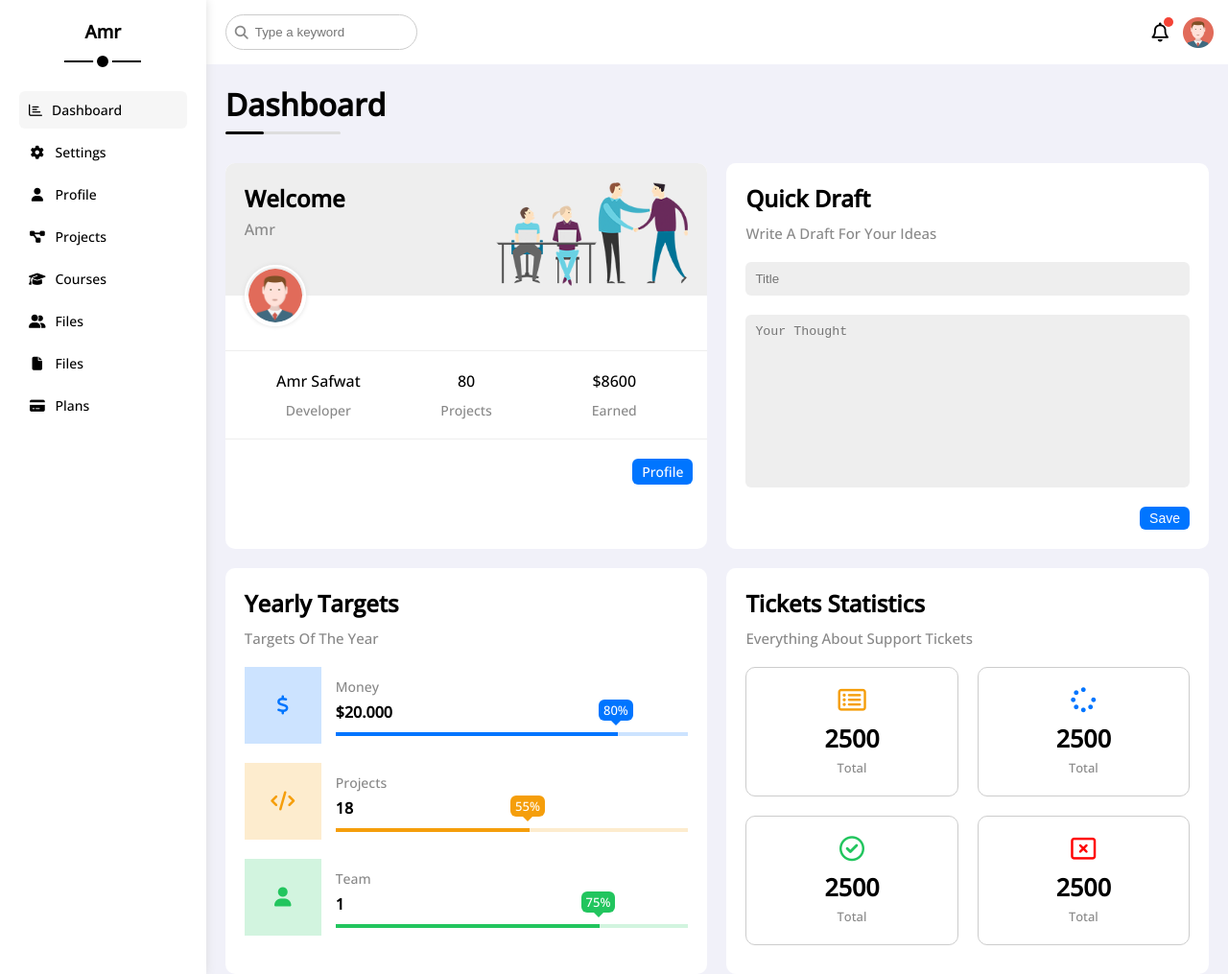
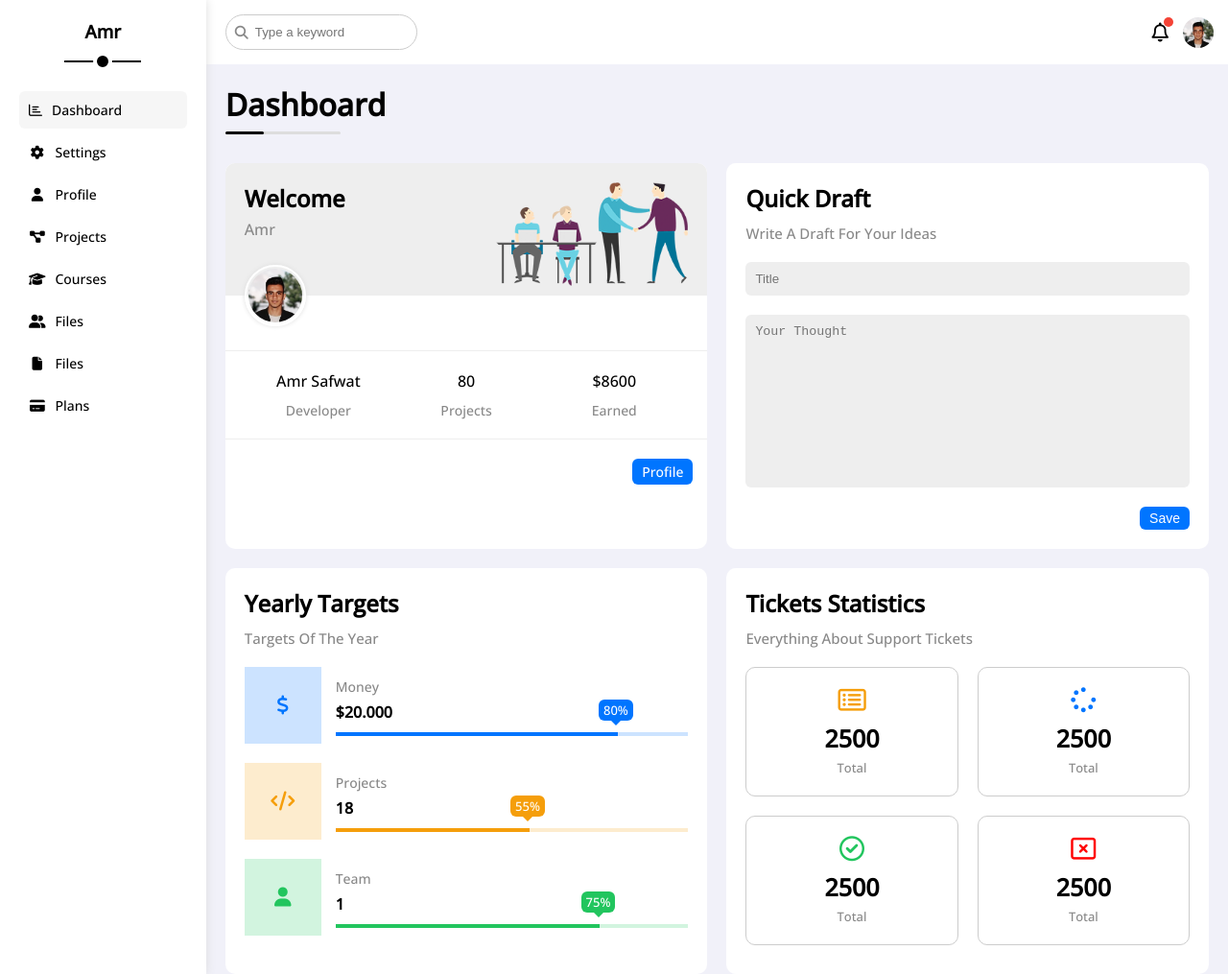
Before and after one commit to Amr-Safwat/Dashboard, a plain HTML site: page index.html in a window 1280 px wide. Shown: the whole page at 96% size. Drawn offline with nearby package versions, Linux system fonts and the light colour scheme.

Commit message:
Changed Avatar

```diff
--- a/css/master.css
+++ b/css/master.css
@@ -153,6 +153,7 @@ ul {
   width: 32px;
   height: 32px;
   margin-left: 15px;
+  border-radius: 50%;
 }
 .content h1 {
 	margin: 20px 20px 40px;
--- a/index.html
+++ b/index.html
@@ -62,7 +62,7 @@
 						<span class="not p-relative">
 							<i class="fa-regular fa-bell fa-lg"></i>
 						</span>
-						<img src="imgs/avatar.png" alt="">
+						<img src="imgs/Amr.png" alt="">
 					</div>
 				</div>
 				<!-- /head -->
@@ -77,7 +77,7 @@
 							</div>
 							<img class="hide-mobile" src="imgs/welcome.png" alt="">
 						</div>
-						<img src="imgs/avatar.png" alt="" class="avatar">
+						<img src="imgs/Amr.png" alt="" class="avatar">
 						<div class="body txt-c d-flex p-20 mt-20 mb-20 block-mobile">
 							<div>Amr Safwat <span class="d-block c-grey fs-14 mt-10">Developer</span></div>
 							<div>80<span class="d-block c-grey fs-14 mt-10">Projects</span></div>
```
